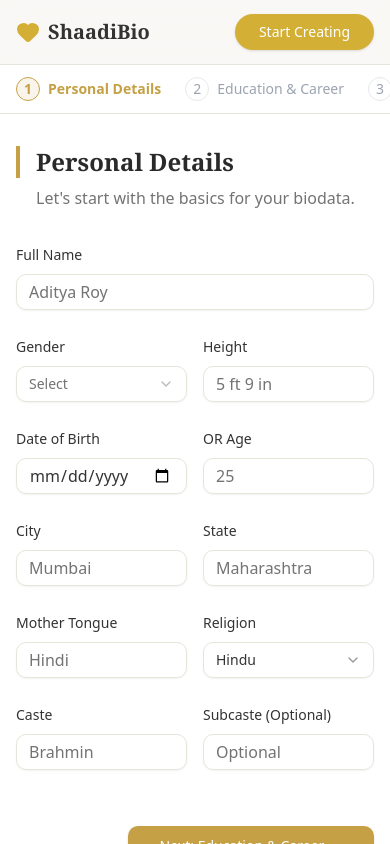
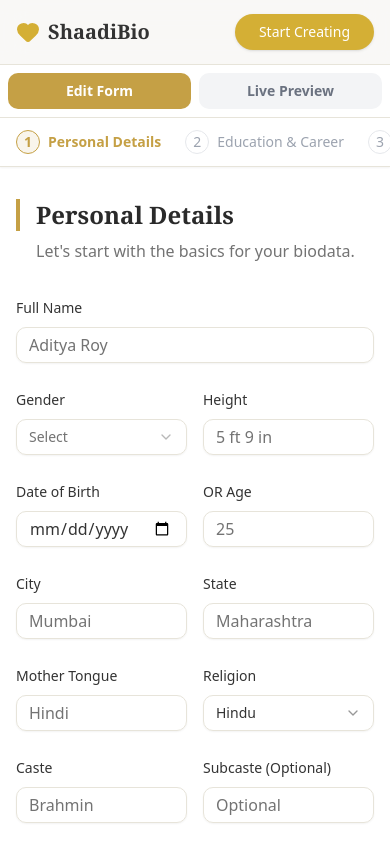
Before and after one commit to Aryan-0098/ShaadiBio, a Next.js app: page /builder in a window 390 px wide. Built offline with nearby package versions, Linux system fonts and the light colour scheme; what @react-pdf/renderer would draw is missing.

Commit message:
feat: phase 2.5 improve mobile builder ux and fix lint errors

```diff
--- a/src/app/builder/page.tsx
+++ b/src/app/builder/page.tsx
@@ -29,6 +29,7 @@ function StepWrapper({ children, currentStep }: { children: React.ReactNode, cur
 export default function BuilderPage() {
     const { currentStep, setStep } = useBiodataStore();
     const [isClient, setIsClient] = useState(false);
+    const [activeTab, setActiveTab] = useState<'edit' | 'preview'>('edit');
 
     useEffect(() => {
         setIsClient(true);
@@ -60,14 +61,40 @@ export default function BuilderPage() {
         }
     };
 
+
+
     return (
-        <div className="h-screen flex flex-col overflow-hidden">
+        <div className="h-screen flex flex-col overflow-hidden bg-gray-50">
             <Navbar />
-            <PageTransition className="flex-1 flex overflow-hidden">
-                {/* Left Side: Form Scrollable */}
-                <div className="w-full lg:w-[45%] overflow-y-auto bg-white relative">
+
+            {/* Mobile Tab Switcher (Visible only on Mobile) */}
+            {currentStep !== 'download' && (
+                <div className="lg:hidden bg-white border-b p-2 flex gap-2">
+                    <button
+                        onClick={() => setActiveTab('edit')}
+                        className={`flex-1 py-2 text-sm font-bold rounded-md transition-colors ${activeTab === 'edit' ? 'bg-[#C5A045] text-white' : 'bg-gray-100 text-gray-500'}`}
+                    >
+                        Edit Form
+                    </button>
+                    <button
+                        onClick={() => setActiveTab('preview')}
+                        className={`flex-1 py-2 text-sm font-bold rounded-md transition-colors ${activeTab === 'preview' ? 'bg-[#C5A045] text-white' : 'bg-gray-100 text-gray-500'}`}
+                    >
+                        Live Preview
+                    </button>
+                </div>
+            )}
+
+            <PageTransition className="flex-1 flex overflow-hidden relative">
+
+                {/* Left Side: Form (Visible if tab=edit OR Desktop OR Step=Download) */}
+                <div className={`
+                    w-full lg:w-[45%] overflow-y-auto bg-white relative flex flex-col
+                    ${activeTab === 'preview' && currentStep !== 'download' ? 'hidden lg:flex' : 'flex'}
+                `}>
+
                     {/* Stepper Header */}
-                    <div className="sticky top-0 bg-white/95 backdrop-blur z-10 border-b px-4 py-3 overflow-x-auto whitespace-nowrap hide-scroll">
+                    <div className="sticky top-0 bg-white/95 backdrop-blur z-20 border-b px-4 py-3 overflow-x-auto whitespace-nowrap hide-scroll shadow-sm">
                         <div className="flex items-center gap-2 text-sm">
                             {TOOLS_STEPS.filter(s => ['personal', 'education', 'family', 'photos', 'review'].includes(s.id)).map((s, i) => (
                                 <div key={s.id} className={`flex items-center ${currentStep === s.id ? 'text-[#C5A045] font-bold' : 'text-gray-400'}`}>
@@ -80,8 +107,17 @@ export default function BuilderPage() {
                         </div>
                     </div>
 
+                    {/* Step 8 Mobile: Show Preview Stacked Above Form */}
+                    {currentStep === 'download' && (
+                        <div className="lg:hidden w-full h-[500px] bg-[#FAF9F6] border-b overflow-hidden relative">
+                            {/* We re-use LivePreview but forcefully scaled for this container */}
+                            <LivePreview />
+                            {/* Overlay to prevent interaction if needed, or just let them see it */}
+                        </div>
+                    )}
+
                     {/* Form Content */}
-                    <div className="min-h-[calc(100vh-200px)] relative">
+                    <div className="min-h-[calc(100vh-200px)] relative flex-1">
                         <AnimatePresence mode="wait">
                             <StepWrapper currentStep={currentStep}>
                                 {renderStep()}
@@ -90,10 +126,15 @@ export default function BuilderPage() {
                     </div>
                 </div>
 
-                {/* Right Side: Live Preview (Hidden on mobile) */}
-                <div className="hidden lg:block w-[55%] h-full bg-[#FAF9F6]">
+                {/* Right Side: Live Preview */}
+                {/* Visible if keys: Desktop ALWAYS, Mobile if Tab=Preview */}
+                <div className={`
+                    w-full lg:w-[55%] h-full bg-[#FAF9F6] lg:block
+                    ${activeTab === 'preview' && currentStep !== 'download' ? 'block absolute inset-0 z-30' : 'hidden'}
+                `}>
                     <LivePreview />
                 </div>
+
             </PageTransition>
         </div>
     );
--- a/src/components/preview/LivePreview.tsx
+++ b/src/components/preview/LivePreview.tsx
@@ -8,28 +8,29 @@ export function LivePreview() {
     const { biodata, selectedTemplateId } = useBiodataStore();
 
     return (
-        <div className="hidden lg:flex flex-col h-full bg-[#FAF9F6] border-l border-gray-200">
-            <div className="p-4 border-b border-gray-100 flex justify-between items-center bg-white">
+        <div className="flex flex-col h-full bg-[#FAF9F6] border-l border-gray-200">
+            <div className="p-4 border-b border-gray-100 flex justify-between items-center bg-white sticky top-0 z-10">
                 <h2 className="text-sm font-bold text-gray-500 uppercase tracking-widest flex items-center gap-2">
                     <span className="w-2 h-2 bg-green-500 rounded-full animate-pulse" /> Live Preview
                 </h2>
-                <div className="flex gap-2">
-                    <div className="w-8 h-8 rounded border flex items-center justify-center text-xs cursor-pointer hover:bg-gray-50">-</div>
-                    <div className="w-8 h-8 rounded border flex items-center justify-center text-xs cursor-pointer hover:bg-gray-50">+</div>
+                {/* Visual controls only */}
+                <div className="flex gap-2 opacity-50 pointer-events-none">
+                    <div className="w-8 h-8 rounded border flex items-center justify-center text-xs">-</div>
+                    <div className="w-8 h-8 rounded border flex items-center justify-center text-xs">+</div>
                 </div>
             </div>
 
             {/* Scrollable Preview Area */}
-            <div className="flex-1 overflow-y-auto p-8 flex items-start justify-center bg-secondary/30">
-                {/* Scale container if needed for zooming */}
-                <div className="transform scale-[0.6] origin-top shadow-2xl transition-all duration-300">
+            <div className="flex-1 overflow-y-auto p-4 sm:p-8 flex items-start justify-center bg-secondary/30">
+                {/* Responsive Scale: 0.4 on mobile, 0.65 on desktop */}
+                <div className="transform scale-[0.4] sm:scale-[0.5] md:scale-[0.6] lg:scale-[0.65] origin-top shadow-2xl transition-all duration-300">
                     {selectedTemplateId === 'basic-modern' && <BasicModernTemplate data={biodata} />}
                     {/* Fallback */}
                     {!selectedTemplateId && <div className="p-12 bg-white">Select a template</div>}
                 </div>
             </div>
-
-            <div className="p-2 text-center text-xs text-gray-400 bg-white border-t">
+            {/* Footer note hidden on mobile to save space */}
+            <div className="p-2 text-center text-xs text-gray-400 bg-white border-t hidden md:block">
                 Preview updates automatically as you type
             </div>
         </div>
```
Also changed, not shown: read_build_log.js (added, +7 -0 lines), read_mobile_report.js (added, +7 -0 lines), read_specific.js (added, +9 -0 lines).
